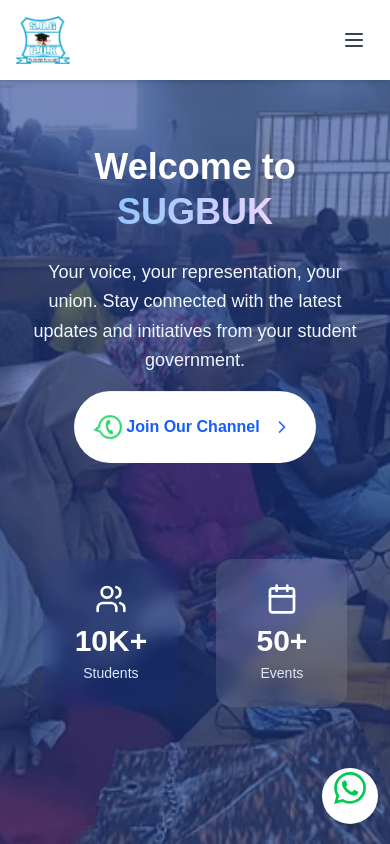
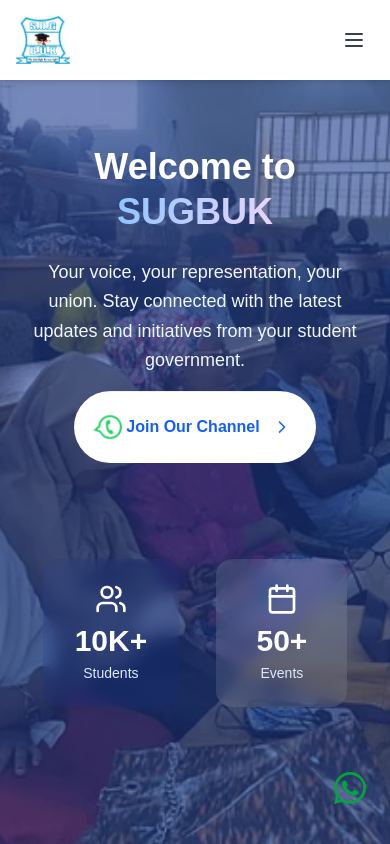
Before and after one commit to ahmad-cod/sugbuk-v2, a Next.js app: page / in a window 390 px wide. Shown: the top 844 px of the page. Built offline with nearby package versions, Linux system fonts and the light colour scheme.

Commit message:
fix: update Floating WhatsApp icon colors for better visibility

```diff
--- a/components/layout/FloatingWhatsappBtn.tsx
+++ b/components/layout/FloatingWhatsappBtn.tsx
@@ -5,9 +5,9 @@
   return (
     <a
     href={whatsappChannel}
-    className="fixed bottom-5 right-3 z-50 bg-white sm:bg-green-500 hover:bg-green-600 text-white px-3 sm:px-5 py-3 rounded-full shadow-lg flex items-center gap-2"
+    className="fixed bottom-5 right-3 z-50 sm:bg-green-500 hover:bg-green-600 text-white px-3 sm:px-5 py-3 rounded-full shadow-lg flex items-center gap-2"
 >
-  <Whatsapp className="w-8 h-8 text-green-500 sm:text-white animate-[bounce_3s_ease-in_infinite]" />
+  <Whatsapp className="w-8 h-8 text-green-600 sm:text-white animate-[bounce_3s_ease-in_infinite]" />
   <span className="hidden sm:inline font-medium">Join Channel</span>
 </a>
   )
```
